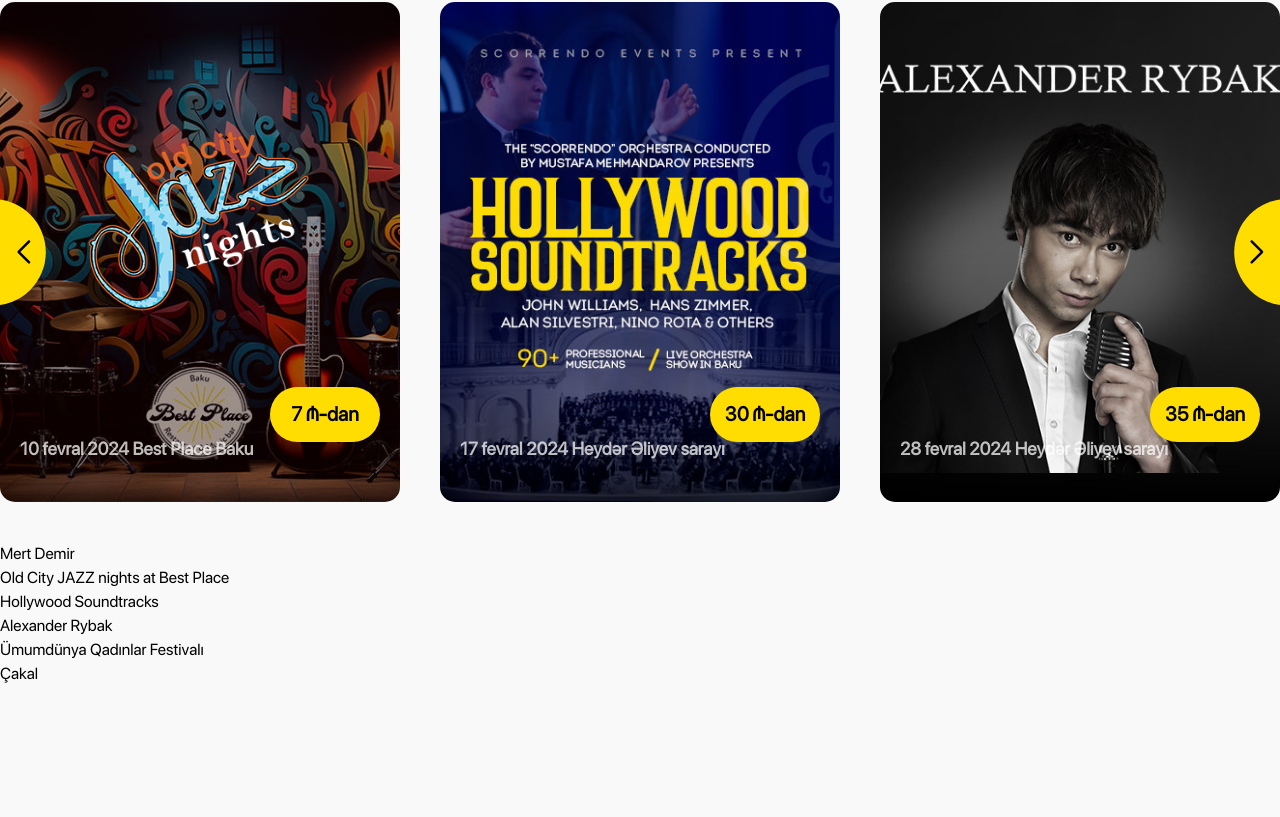
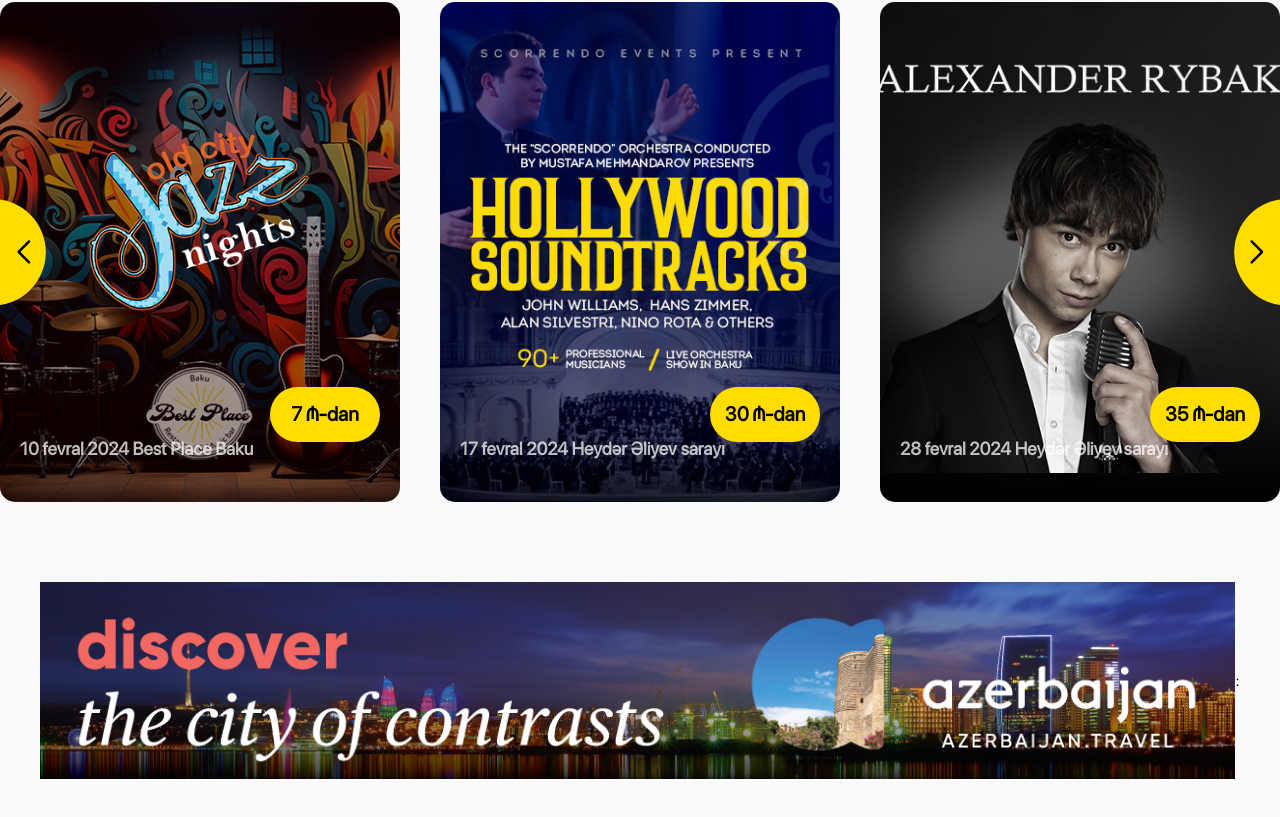
Before and after one commit to isayeff/iTicket.az, a React (Vite) app: page / in a window 1280 px wide. Shown: the part 876-1693 px from the top of the page. Before the commit the page ends 1562 px from the top, so only its background shows below. Built offline with nearby package versions, Linux system fonts and the light colour scheme.

Commit message:
event, banner

```diff
--- a/src/App.jsx
+++ b/src/App.jsx
@@ -3,15 +3,14 @@
 import Promotion from './pages/home/Promotion'
 import ContextData from './Context/ContextData'
 import Events from './pages/home/Events'
+import Home from './pages/home/Home'
 
 function App() {
 
   return (
     <>
       <ContextData>
-        <Header />
-        <Promotion />
-        <Events />
+        <Home />
       </ContextData>
     </>
   )
--- a/src/css/index.css
+++ b/src/css/index.css
@@ -9,7 +9,11 @@
     font-family: sfpro;
 }
 
-body {background-color: #F9F9F9;}
+body {
+    background-color: #F9F9F9;
+    overflow-x: hidden;
+}
+
 
 @media (min-width: 1024px) {
     nav:before {
@@ -26,8 +30,6 @@
         z-index: -1;
     }
 }
-
-body {overflow-x: hidden;}
 
 .resNav {box-shadow: 0px 41px 50px 5px rgba(0,0,0,0.1);}
 
--- a/src/pages/home/Events.jsx
+++ b/src/pages/home/Events.jsx
@@ -5,6 +5,8 @@
 import 'swiper/css/navigation';
 import { CntxData } from '../../Context/ContextData';
 import '../../css/cardSlider.css'
+import banner1 from '../../assets/img/banner1.jpg'
+import banner1res from '../../assets/img/banner1res.jpg'
 
 
 function Events() {
@@ -16,7 +18,7 @@
                 <h2 className='text-[30px] font-[900]'>Populyar Tədbirlər</h2>
             </div>
             {
-                <div className="swiperSec1 my-[40px]">
+                <div className="swiperSec1 mt-[20px] my-[0] lg:my-[40px]">
                     <Swiper
                         slidesPerView={1}
                         spaceBetween={10}
@@ -65,12 +67,9 @@
                     </Swiper>
                 </div>
             }
-            <div>
-                {
-                    data.map(item => (
-                        <div>{item.name}</div>
-                    ))
-                }
+            <div className='banner container m-auto my-[10px] mb-[40px] lg:my-[80px] flex justify-center items-center px-[30px]'>
+                <img className='hidden lg:block' src={banner1} alt="" /> :
+                <img className='block lg:hidden' src={banner1res} alt="" />
             </div>
         </>
     )
--- /dev/null
+++ b/src/pages/home/Home.jsx
@@ -0,0 +1,16 @@
+import React from 'react'
+import Header from '../Header'
+import Promotion from './Promotion'
+import Events from './Events'
+
+function Home() {
+    return (
+        <>
+            <Header />
+            <Promotion />
+            <Events />
+        </>
+    )
+}
+
+export default Home
```
Also changed, not shown: src/assets/img/banner1.jpg (added), src/assets/img/banner1res.jpg (added).
